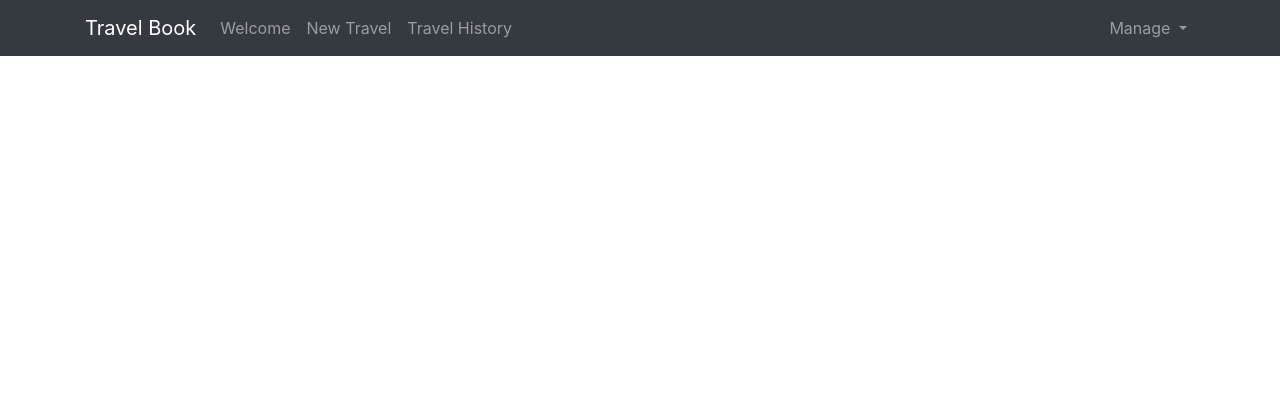
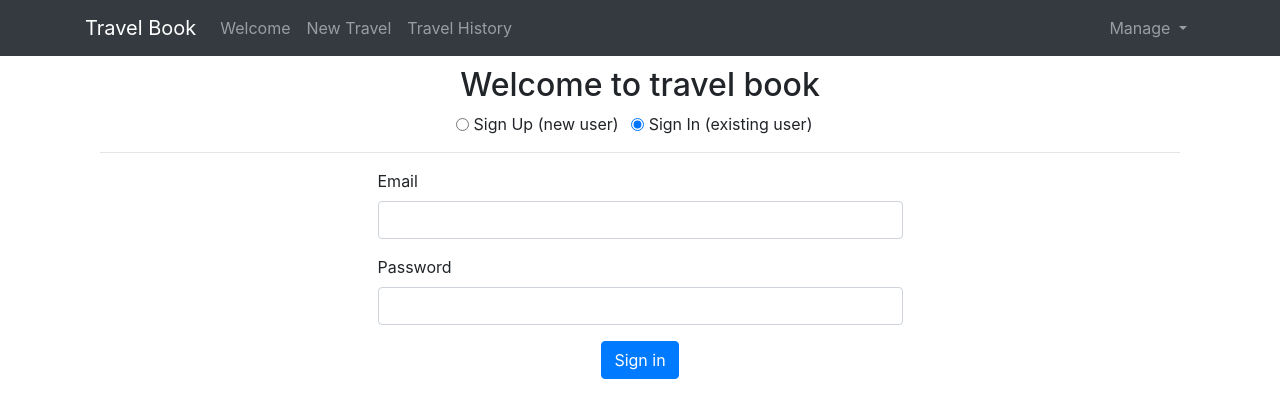
Before and after one commit to JunhaoLi/AngularBootcamp-TravelBook, an Angular app: page /signin in a window 1280 px wide. Before the commit this address led to /. Shown: the top 418 px of the page. Built offline with nearby package versions, Linux system fonts and the light colour scheme.

Commit message:
s11 complete

```diff
--- a/src/app/home/home.component.html
+++ b/src/app/home/home.component.html
@@ -1,29 +1,25 @@
 <div class="container">
-  <h2>Welcome to travel book</h2>
-  <div class="row">
-    <form class="col-6">
-      <span>Create a new account to save your travel history</span>
-      <div class="form-group">
-        <label for="signUpemail">Email</label>
-        <input id="signUpemail" type="email" class="form-control">
-      </div>
-      <div class="form-group">
-        <label for="signUppassword">Password</label>
-        <input id="signUppassword" type="password" class="form-control">
-      </div>
-      <button type="button" class="btn btn-primary" (click)="onSignupClick()">Sign in</button>
-    </form>
-    <form class="col-6" action="">
-        <span>Already a user? Sign in here</span>
-        <div class="form-group">
-          <label for="signInemail">Email</label>
-          <input id="signInemail" type="email" class="form-control">
-        </div>
-        <div class="form-group">
-          <label for="signInpassword">Password</label>
-          <input id="signInpassword" type="password" class="form-control">
-        </div>
-        <button type="button" class="btn btn-primary" (click)="onSigninClick()">Sign up</button>
-      </form>
+  <div class="row justify-content-center">
+    <h2>Welcome to travel book</h2>
+  </div>
+  <div class="row justify-content-center">
+    <div class="form-check form-check-inline">
+      <input class="form-check-input" type="radio" id="signIn" name="logInOptions" value="signup" (click)="selectLogInOptoin($event)" >
+      <label class="form-check-label" for="signIn">Sign Up (new user)</label>
+    </div>
+    <div class="form-check form-check-inline">
+      <input class="form-check-input" type="radio" id="signIn" name="logInOptions" value="signin" (click)="selectLogInOptoin($event)" checked>
+      <label class="form-check-label" for="signIn">Sign In (existing user)</label>
+    </div>
+  </div>
+  <hr>
+  <div class="row justify-content-center">
+    <div class="col-6 col-offset-3">
+      <router-outlet></router-outlet>
+      <!-- <app-signin></app-signin>
+      <app-signup></app-signup> -->
+    </div>
   </div>
 </div>
+
+{{loginOption}}
--- a/src/app/home/home.component.ts
+++ b/src/app/home/home.component.ts
@@ -1,5 +1,6 @@
-import { Component, OnInit, Output, EventEmitter } from '@angular/core';
+import { Component, OnInit } from '@angular/core';
 import { AuthService } from '../shared/auth.service';
+import { Router, ActivatedRoute } from '@angular/router';
 
 @Component({
   selector: 'app-home',
@@ -7,17 +8,20 @@ import { AuthService } from '../shared/auth.service';
   styleUrls: ['./home.component.scss'],
 })
 export class HomeComponent implements OnInit {
-
-  constructor(private authService: AuthService) { }
+  constructor(
+    private route: ActivatedRoute,
+    private router: Router,
+    private authService: AuthService) { }
 
   ngOnInit() {
+    this.router.navigate(['', 'signin']);
   }
 
-  onSignupClick() {
-    this.authService.SignUp();
-  }
-
-  onSigninClick() {
-    this.authService.SignIn();
+  selectLogInOptoin(e: any) {
+    if (e.target.value === 'signin') {
+      this.router.navigate(['', 'signin'], {preserveQueryParams: true});
+    } else {
+      this.router.navigate(['', 'signup']);
+    }
   }
 }
--- /dev/null
+++ b/src/app/home/signin/signin.component.html
@@ -0,0 +1,11 @@
+<div class="form-group">
+  <label for="signUpemail">Email</label>
+  <input id="signUpemail" type="email" class="form-control">
+</div>
+<div class="form-group">
+  <label for="signUppassword">Password</label>
+  <input id="signUppassword" type="password" class="form-control">
+</div>
+<div class="text-center">
+  <button type="button" class="btn btn-primary" (click)="onSigninClick()">Sign in</button>
+</div>
--- /dev/null
+++ b/src/app/home/signin/signin.component.ts
@@ -0,0 +1,18 @@
+import { Component, OnInit } from '@angular/core';
+
+@Component({
+  selector: 'app-signin',
+  templateUrl: './signin.component.html',
+  styleUrls: ['./signin.component.scss']
+})
+export class SigninComponent implements OnInit {
+
+  constructor() { }
+
+  ngOnInit() {
+  }
+
+  onSigninClick() {
+
+  }
+}
--- /dev/null
+++ b/src/app/home/signup/signup.component.html
@@ -0,0 +1,11 @@
+<div class="form-group">
+  <label for="signInemail">Email</label>
+  <input id="signInemail" type="email" class="form-control">
+</div>
+<div class="form-group">
+  <label for="signInpassword">Password</label>
+  <input id="signInpassword" type="password" class="form-control">
+</div>
+<div class="text-center">
+  <button type="button" class="btn btn-primary" (click)="onSigninClick()">Sign up</button>
+</div>
--- /dev/null
+++ b/src/app/home/signup/signup.component.ts
@@ -0,0 +1,19 @@
+import { Component, OnInit } from '@angular/core';
+
+@Component({
+  selector: 'app-signup',
+  templateUrl: './signup.component.html',
+  styleUrls: ['./signup.component.scss']
+})
+export class SignupComponent implements OnInit {
+
+  constructor() { }
+
+  ngOnInit() {
+  }
+
+  onSignupClick() {
+
+  }
+
+}
--- /dev/null
+++ b/src/app/not-found/not-found.component.html
@@ -0,0 +1 @@
+<h3>Page not found</h3>
--- /dev/null
+++ b/src/app/not-found/not-found.component.ts
@@ -0,0 +1,15 @@
+import { Component, OnInit } from '@angular/core';
+
+@Component({
+  selector: 'app-not-found',
+  templateUrl: './not-found.component.html',
+  styleUrls: ['./not-found.component.scss']
+})
+export class NotFoundComponent implements OnInit {
+
+  constructor() { }
+
+  ngOnInit() {
+  }
+
+}
```
Also changed, not shown: src/app/app.module.ts (+14 -3 lines), src/app/home/signin/signin.component.scss (added), src/app/home/signup/signup.component.scss (added), src/app/not-found/not-found.component.scss (added).
